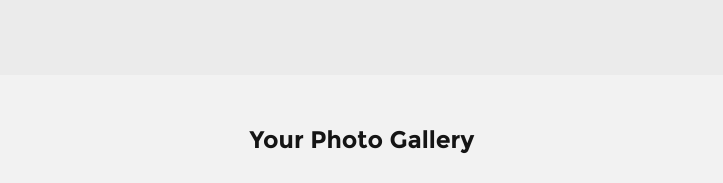
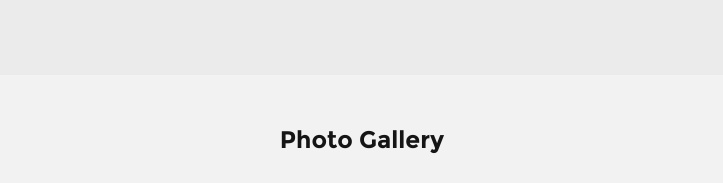
Before and after one commit to chaitanyakukreja/chaitanyakukreja.github.io, a plain HTML site: page index.html in a window 1280 px wide. Shown: the part 4640-4823 px from the top of the page, without its empty margins (278-1001 px from the left). Drawn offline with Linux system fonts and the light colour scheme; files whose address does not match are found by name.

Commit message:
Update index.html

```diff
--- a/index.html
+++ b/index.html
@@ -475,7 +475,7 @@
 			</header>
 
 			<section class="photo-section">
-				<h2>Your Photo Gallery</h2>
+				<h2>Photo Gallery</h2>
 				<div class="gallery"></div>
 			</section>
 
```
